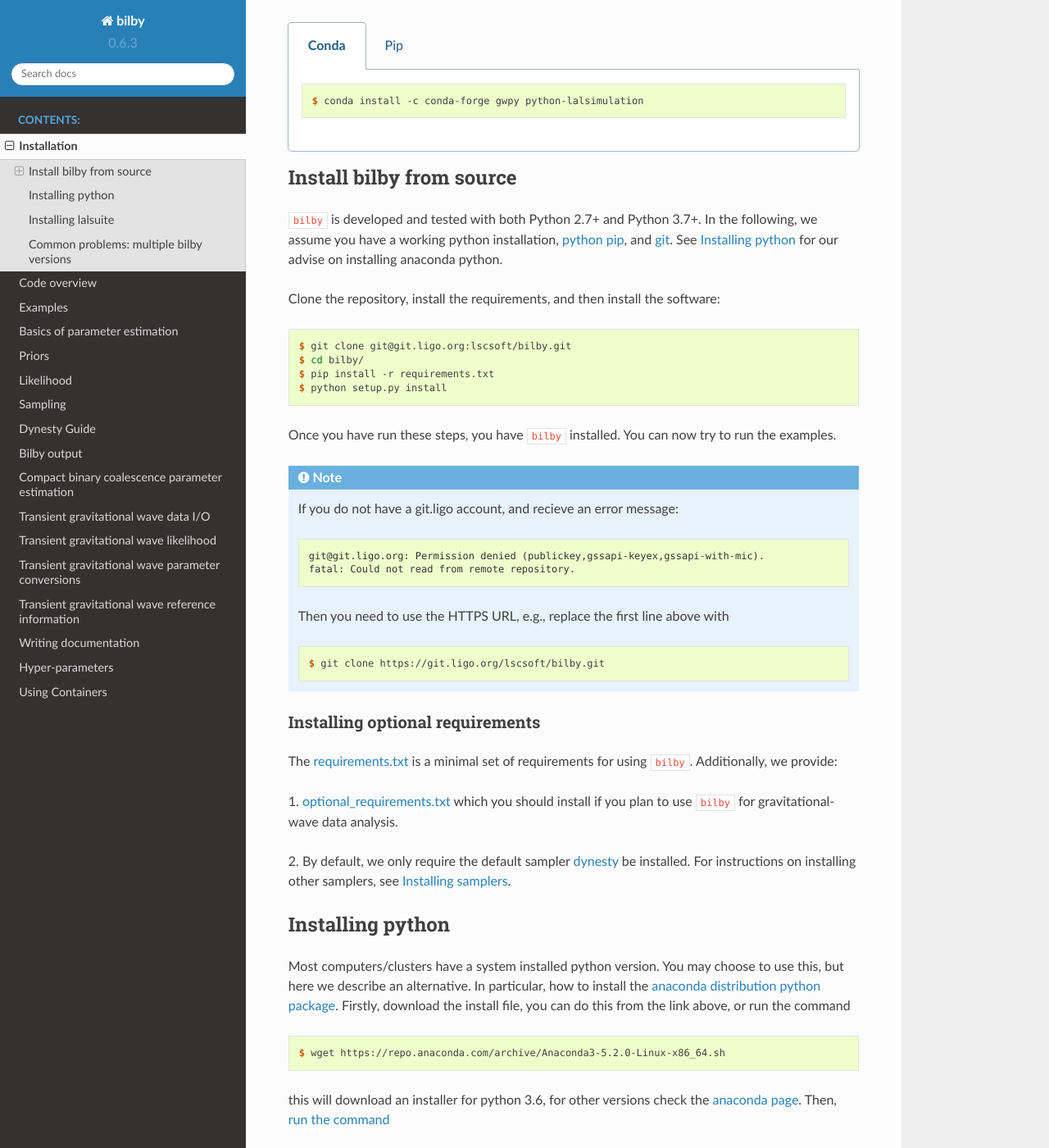
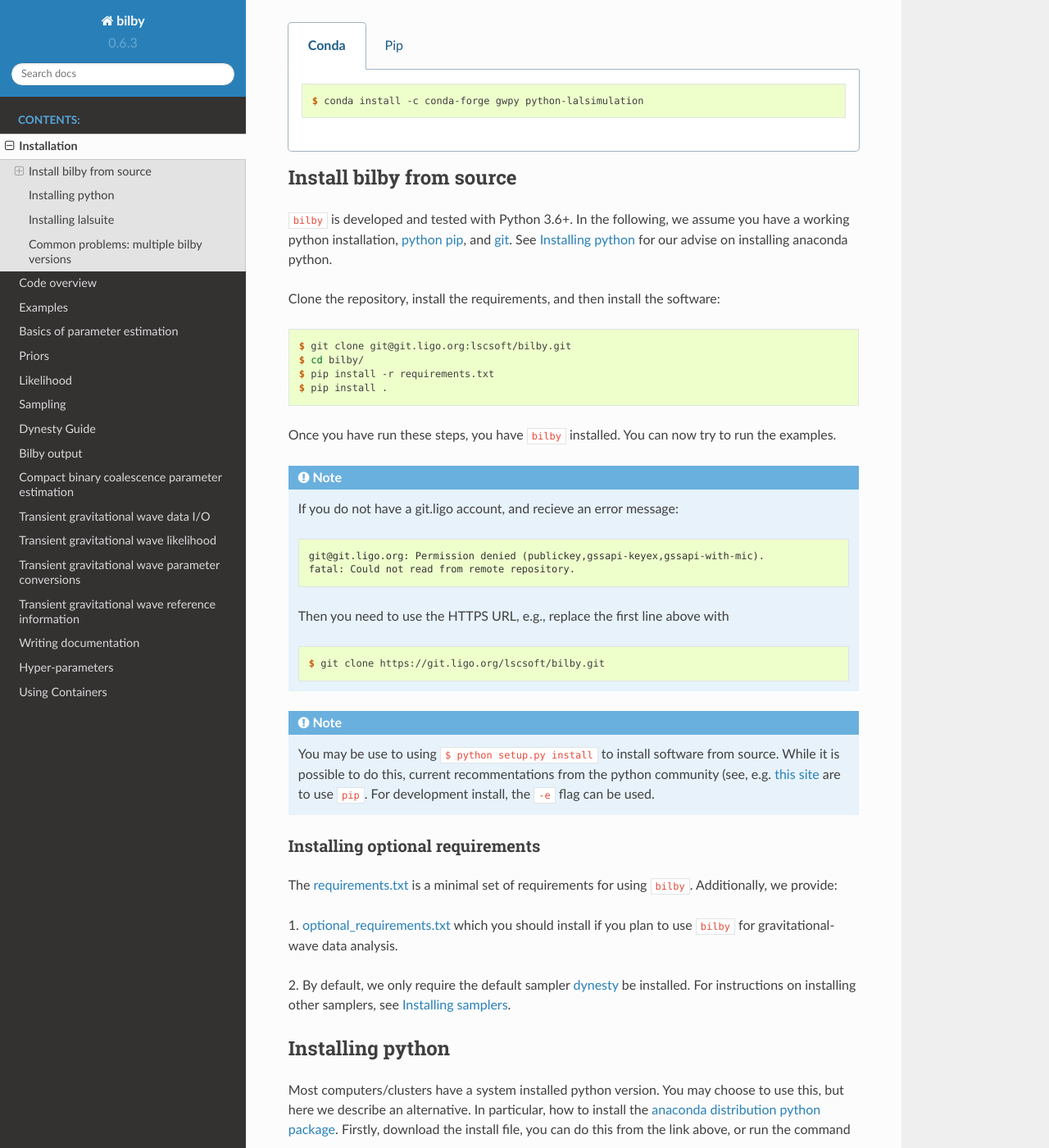
Before and after one commit to bilby-dev/bilby, a Sphinx documentation site: the page built from docs/installation.txt, in a window 1280 px wide and 1400 px high, scrolled down 499 px. Shown: the whole window at 82% size. Built offline with Sphinx 7.4.7 and the Read the Docs theme 2.0.0, drawn with Linux system fonts in a browser that asks for light colours; the version number is read from the project's files by our own code; some of the changed text lies outside the part shown.

Commit message:
Resolve "Discontinue Python 2.7 support?": Bilby is now python3.5+

```diff
--- a/docs/installation.txt
+++ b/docs/installation.txt
@@ -10,7 +10,7 @@
 
           $ conda install -c conda-forge bilby
 
-      Supported python versions: 2.7, 3.5+.
+      Supported python versions: 3.5+.
 
    .. tab:: Pip
 
@@ -18,7 +18,7 @@
 
           $ pip install bilby
 
-      Supported python versions: 2.7, 3.5+.
+      Supported python versions: 3.5+.
 
 
 This will install all requirements for running :code:`bilby` for general
@@ -47,7 +47,7 @@
 Install bilby from source
 -------------------------
 
-:code:`bilby` is developed and tested with both Python 2.7+ and Python 3.7+. In the
+:code:`bilby` is developed and tested with Python 3.6+. In the
 following, we assume you have a working python installation, `python pip
 <https://packaging.python.org/tutorials/installing-packages/#use-pip-for-installing)>`_,
 and `git <https://git-scm.com/>`_. See :ref:`installing-python` for our
@@ -60,7 +60,7 @@
    $ git clone git@git.ligo.org:lscsoft/bilby.git
    $ cd bilby/
    $ pip install -r requirements.txt
-   $ python setup.py install
+   $ pip install .
 
 Once you have run these steps, you have :code:`bilby` installed. You can now
 try to run the examples.
@@ -78,6 +78,13 @@
    .. code-block:: console
 
       $ git clone https://git.ligo.org/lscsoft/bilby.git
+
+.. note::
+   You may be use to using :code:`$ python setup.py install` to install software
+   from source. While it is possible to do this, current recommentations from
+   the python community (see, e.g. `this site <https://python3statement.org/practicalities/>`_
+   are to use :code:`pip`. For development install, the :code:`-e` flag can be
+   used.
 
 Installing optional requirements
 ================================
```
Also changed, not shown: bilby/__init__.py (+23 -0 lines), setup.py (+9 -1 lines), .gitlab-ci.yml.
